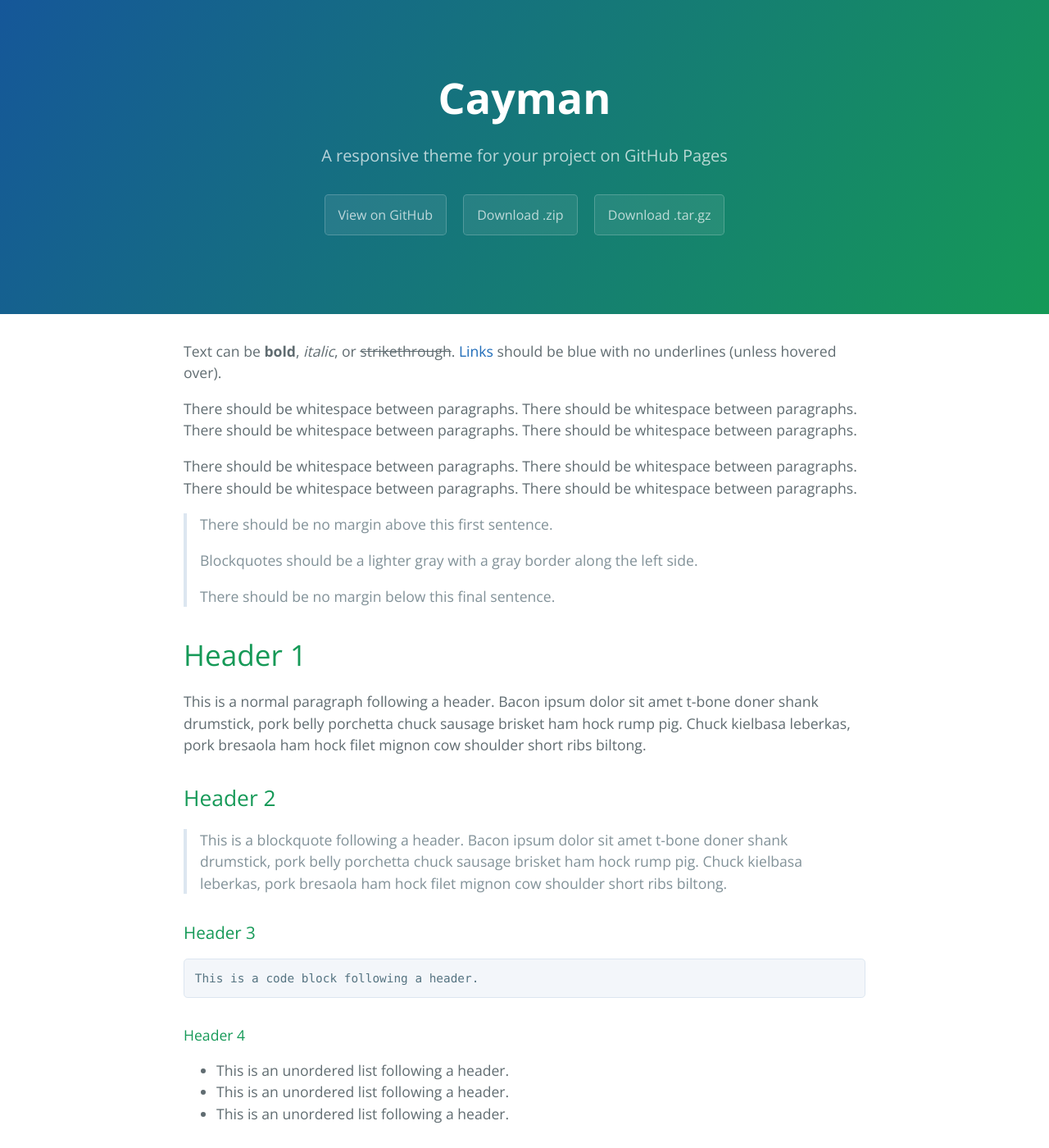
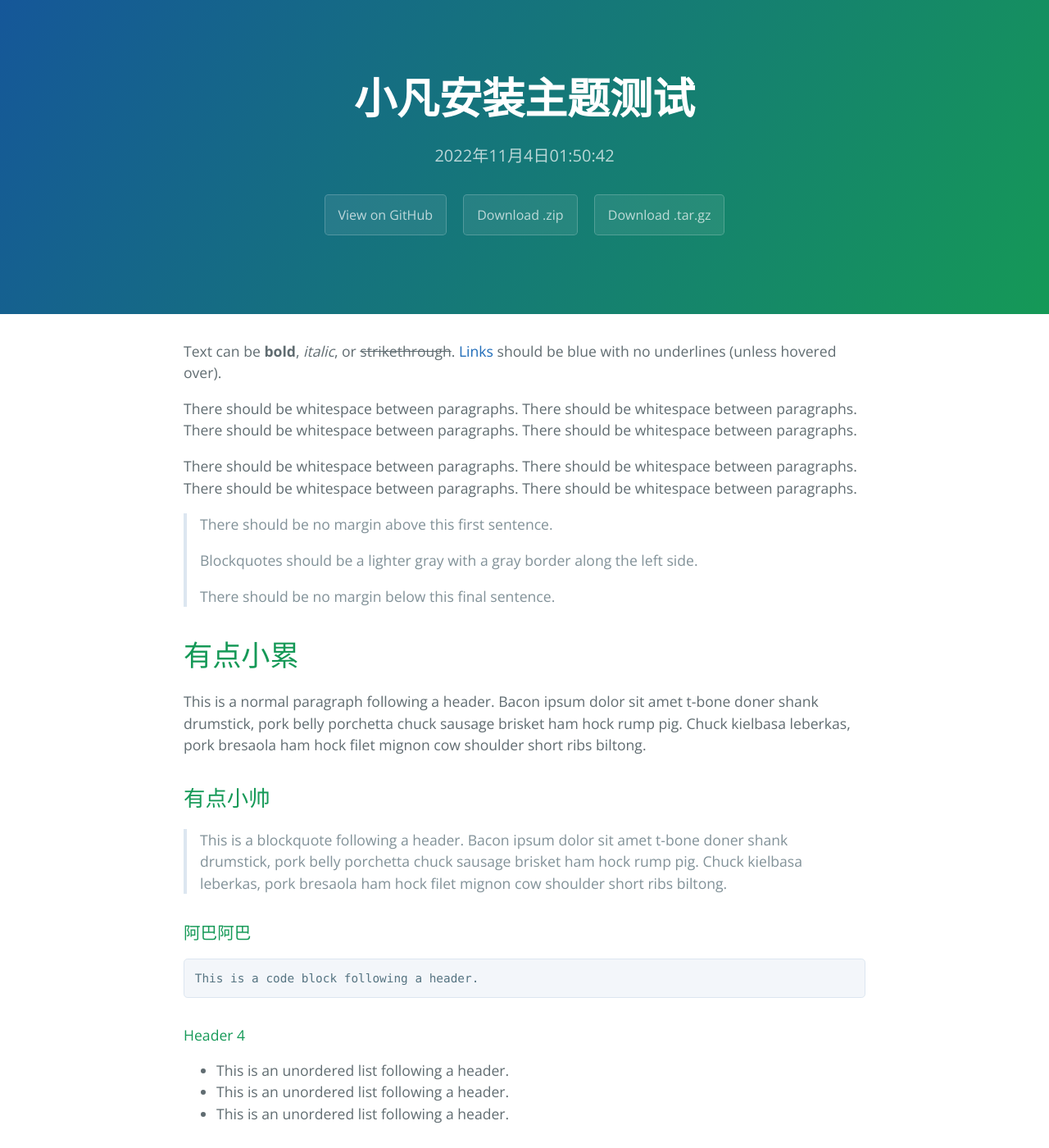
Before and after one commit to bs3412/study, a Jekyll site: the page docs/index.html, which Jekyll copies as it is, in a window 1280 px wide and 1400 px high. Shown: the whole window at 82% size. Built offline with Jekyll 4.4.1, drawn with Linux system fonts in a browser that asks for light colours.

Commit message:
Update index.html

```diff
--- a/docs/index.html
+++ b/docs/index.html
@@ -11,8 +11,8 @@
   </head>
   <body>
     <section class="page-header">
-      <h1 class="project-name">Cayman</h1>
-      <h2 class="project-tagline">A responsive theme for your project on GitHub Pages</h2>
+      <h1 class="project-name">小凡安装主题测试</h1>
+      <h2 class="project-tagline">2022年11月4日01:50:42</h2>
       <a href="#" class="btn">View on GitHub</a>
       <a href="#" class="btn">Download .zip</a>
       <a href="#" class="btn">Download .tar.gz</a>
@@ -34,19 +34,19 @@
       </blockquote>
 
       <h1>
-      <a id="user-content-header-1" class="anchor" href="#header-1" aria-hidden="true"><span class="octicon octicon-link"></span></a>Header 1</h1>
+      <a id="user-content-header-1" class="anchor" href="#header-1" aria-hidden="true"><span class="octicon octicon-link"></span></a>有点小累</h1>
 
       <p>This is a normal paragraph following a header. Bacon ipsum dolor sit amet t-bone doner shank drumstick, pork belly porchetta chuck sausage brisket ham hock rump pig. Chuck kielbasa leberkas, pork bresaola ham hock filet mignon cow shoulder short ribs biltong.</p>
 
       <h2>
-      <a id="user-content-header-2" class="anchor" href="#header-2" aria-hidden="true"><span class="octicon octicon-link"></span></a>Header 2</h2>
+      <a id="user-content-header-2" class="anchor" href="#header-2" aria-hidden="true"><span class="octicon octicon-link"></span></a>有点小帅</h2>
 
       <blockquote>
       <p>This is a blockquote following a header. Bacon ipsum dolor sit amet t-bone doner shank drumstick, pork belly porchetta chuck sausage brisket ham hock rump pig. Chuck kielbasa leberkas, pork bresaola ham hock filet mignon cow shoulder short ribs biltong.</p>
       </blockquote>
 
       <h3>
-      <a id="user-content-header-3" class="anchor" href="#header-3" aria-hidden="true"><span class="octicon octicon-link"></span></a>Header 3</h3>
+      <a id="user-content-header-3" class="anchor" href="#header-3" aria-hidden="true"><span class="octicon octicon-link"></span></a>阿巴阿巴</h3>
 
       <pre><code>This is a code block following a header.</code></pre>
 
```
